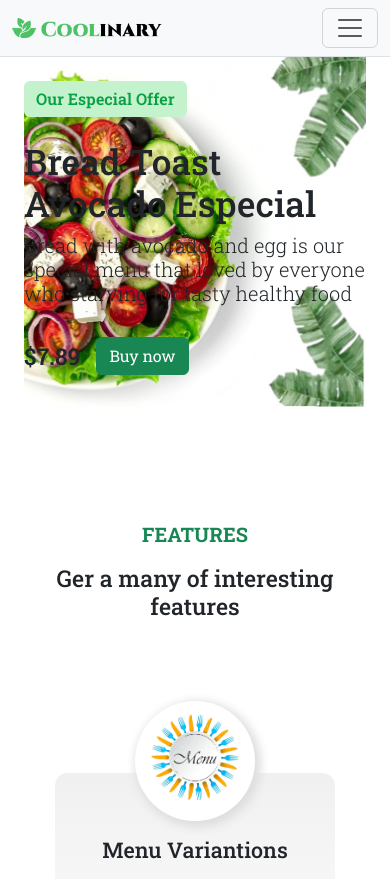
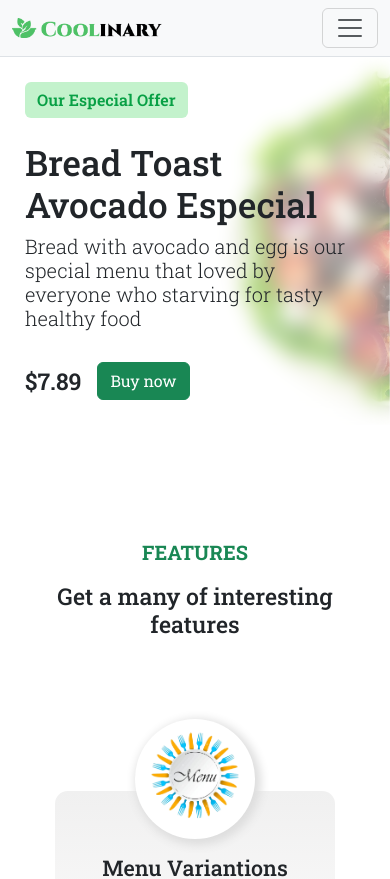
Before and after one commit to alancrisanto/recipesnext, a Next.js app: page / in a window 390 px wide. Shown: the top 879 px of the page. Built offline with nearby package versions, Linux system fonts and the light colour scheme; no server answers.

Commit message:
fix hero section

```diff
--- a/src/app/page.tsx
+++ b/src/app/page.tsx
@@ -3,11 +3,11 @@ import Features from "@/components/features/features";
 
 export default function Home() {
 	return (
-		<div className="px-4 px-md-0">
+		<>
 			<Hero />
 			<div className="container-xxl mt-5 py-5">
 				<Features />
 			</div>
-		</div>
+		</>
 	);
 }
--- a/src/components/features/features.tsx
+++ b/src/components/features/features.tsx
@@ -5,7 +5,7 @@ function Features() {
 		<div className="features-container">
 			<div className="feature-title text-center">
 				<p className="fs-5 text-success py-3 fw-bold text-uppercase">Features</p>
-				<h3 className="pb-5">Ger a many of interesting features</h3>
+				<h3 className="pb-5">Get a many of interesting features</h3>
 			</div>
 			<div className="cards-container d-flex flex-wrap gap-3 justify-content-center align-items-center">
 				<FeaturesCards
--- a/src/components/hero/hero.tsx
+++ b/src/components/hero/hero.tsx
@@ -3,7 +3,8 @@ import { Button } from "react-bootstrap";
 
 function Hero() {
 	return (
-		<div className={`py-4 px-md-5 ${styles.hero}`}>
+		<div className={`px-md-5 py-md-4 ${styles.hero}`}>
+			<div className={`${styles.heroGlass} p-4 p-md-0 `}>
 				<Button variant={`success fw-semibold ${styles.button}`}>Our Especial Offer</Button>
 				<div className="py-4">
 					<h1 className={styles.title}>
@@ -18,6 +19,7 @@ function Hero() {
 					<Button variant="success">Buy now</Button>
 				</div>
 			</div>
+		</div>
 	);
 }
 
--- a/src/components/hero/page.module.css
+++ b/src/components/hero/page.module.css
@@ -1,13 +1,9 @@
 .hero {
   background-image: url(../../../public/rect8.jpg);
-  background-position: right;
+  background-position: top;
   background-repeat: no-repeat;
   background-size: cover;
   min-height: 350px;
-}
-
-.title {
-  font-size: clamp(2.2rem, 5vw, 3.5rem);
 }
 
 .button {
@@ -16,29 +12,42 @@
   color: #08A045;
 }
 
+.title {
+  font-size: clamp(2.2rem, 5vw, 3.5rem);
+}
 
 .subTitle {
   font-size: clamp(1.25rem, 1.8vw, 2rem);
 }
 
-
-
-
-
+.heroGlass {
+  background: rgba(255, 255, 255, 0.5);
+  -webkit-backdrop-filter: blur(10px);
+  backdrop-filter: blur(10px);
+  border: 1px solid rgba(255, 255, 255, 0.25);
+}
 
 
 @media screen and (min-width: 760px) {
   .hero {
-    background-size: contain;
+    background-position: bottom;
   }
 
   .subTitle {
     max-width: 50%;
   }
+
+  .heroGlass {
+    background: none;
+    -webkit-backdrop-filter: none;
+    backdrop-filter: none;
+    border: none;
+  }
+
 }
 
 @media screen and (min-width: 1024px) {
   .hero {
-    background-size: cover;
+    background-position: right;
   }
 }
```
Lines whose indentation alone changed are shown as unchanged.
